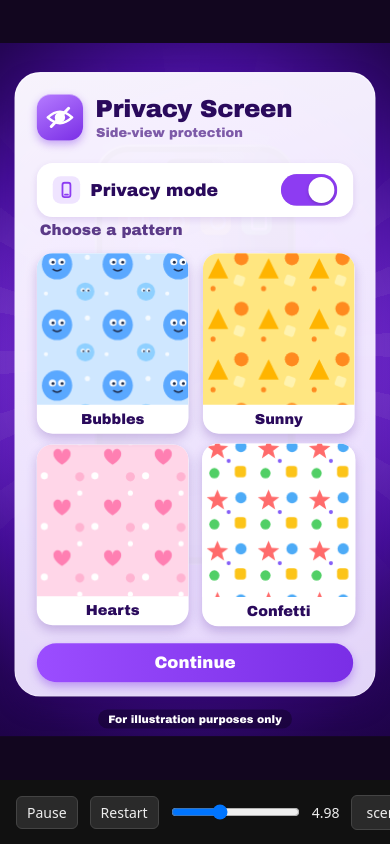
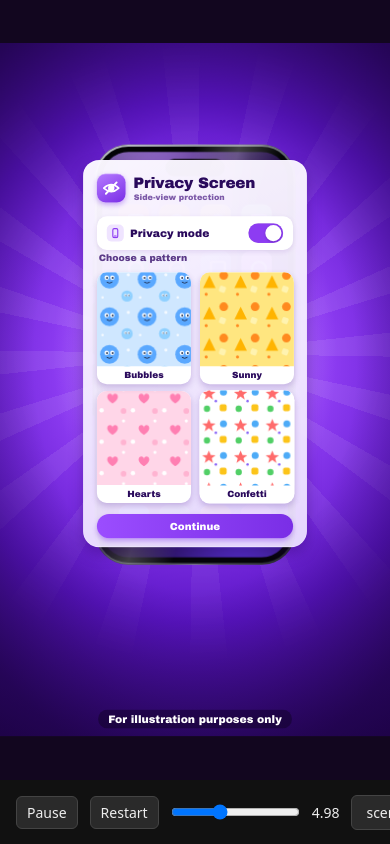
Before and after one commit to viktoriiafomich-max/projects, a plain HTML site: page motion/tech/2026-11-02_privacy-screen/index.html in a window 390 px wide. Drawn offline with Linux system fonts and the light colour scheme.

Commit message:
publish motion/tech/2026-11-02_privacy-screen (settings screen phone-sized)

```diff
--- a/motion/tech/2026-11-02_privacy-screen/index.html
+++ b/motion/tech/2026-11-02_privacy-screen/index.html
@@ -225,7 +225,7 @@
   const M = build(el('pM')), G = build(el('pG'));
 
   // keyframes: [t, x, y, z, ry, rx, rz, s]; PS = overall phone scale
-  const PS = 1.3;
+  const PS = 1.3, CS = .62;
   const KM = [
     [0.0, 0, 40, -200, -28, 12, -4, .9], [1.4, 0, 0, 0, -58, 10, -4, 1.0], [2.0, 0, 0, 0, 0, 0, 0, 1.02], [2.6, 0, 0, 0, 0, 0, 0, 1.05],
     [3.0, 0, 0, 0, 38, 4, 0, 1.05], [3.5, 0, 0, 0, 0, 0, 0, 1.05], [4.0, 0, 0, 0, 0, 0, 0, 1.05], [4.4, 0, 0, -260, 0, 0, 0, 1.12],
@@ -296,7 +296,8 @@
     const cin = eOutBack(seg(t, 4.2, 4.65)), cout = eInOut(seg(t, 6.0, 6.3));
     const cfg = el('cfg');
     cfg.style.opacity = clamp(seg(t, 4.2, 4.4)) * (1 - cout);
-    cfg.style.transform = `scale(${lerp(.35, 1, clamp(cin, 0, 1.1)) * lerp(1, .92, cout)})`;
+    // CS = settings screen scale (phone-sized), centred on the phone (y 860)
+    cfg.style.transform = `translateY(-85px) scale(${CS * lerp(.35, 1, clamp(cin, 0, 1.1)) * lerp(1, .92, cout)})`;
     ['k0', 'k1', 'k2', 'k3'].forEach((id, i) => {
       const c = el(id), p = eOutBack(seg(t, 4.5 + i * .08, 4.85 + i * .08));
       const sel = i === 0 ? eOutBack(seg(t, 5.15, 5.5)) : 0;
@@ -317,9 +318,9 @@
 
     // scene 4: selected card flies into the phone screen
     const fc = el('flyCard'), fp = seg(t, 6.0, 6.55);
-    const sx = 40 + 60 + 210, sy = 80 + 500 + 210;
+    const sx = 540 + (270 - 500) * CS, sy = 860 + (710 - 865) * CS;
     fc.style.left = lerp(sx, 540, eInOut(fp)) + 'px'; fc.style.top = lerp(sy, 860, eInOut(fp)) + 'px';
-    fc.style.transform = `scale(${lerp(1, 1.21, eInOut(fp))}, ${lerp(1, 2.63, eInOut(fp))})`;
+    fc.style.transform = `scale(${lerp(CS, 1.21, eInOut(fp))}, ${lerp(CS, 2.63, eInOut(fp))})`;
     fc.style.opacity = t >= 6.0 && t < 6.65 ? 1 - seg(t, 6.4, 6.65) : 0;
     // privacy icon appears then dissolves into particles
     const pc = el('privC'), pci = eOutBack(seg(t, 8.15, 8.45)), pco = seg(t, 8.65, 8.85);
```
